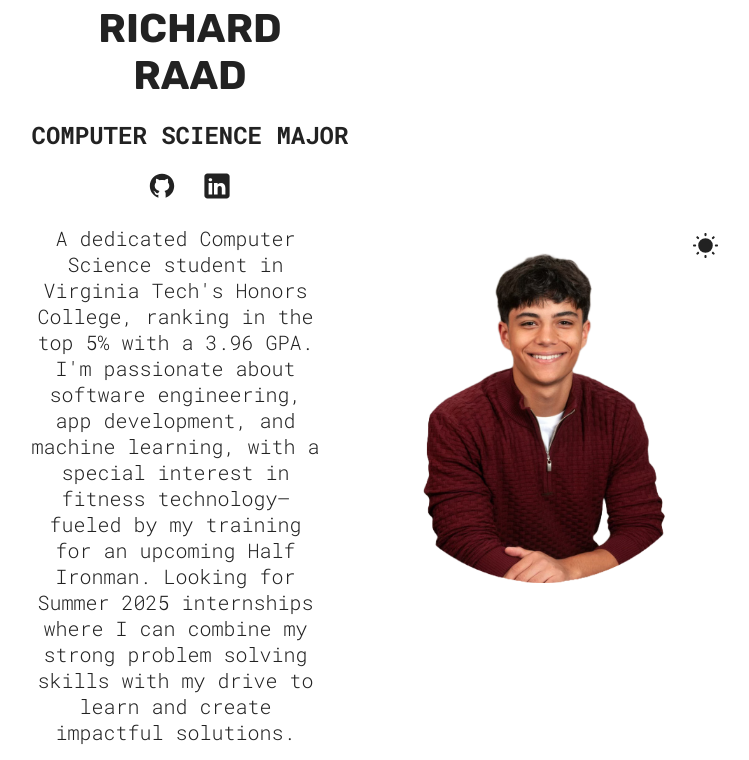
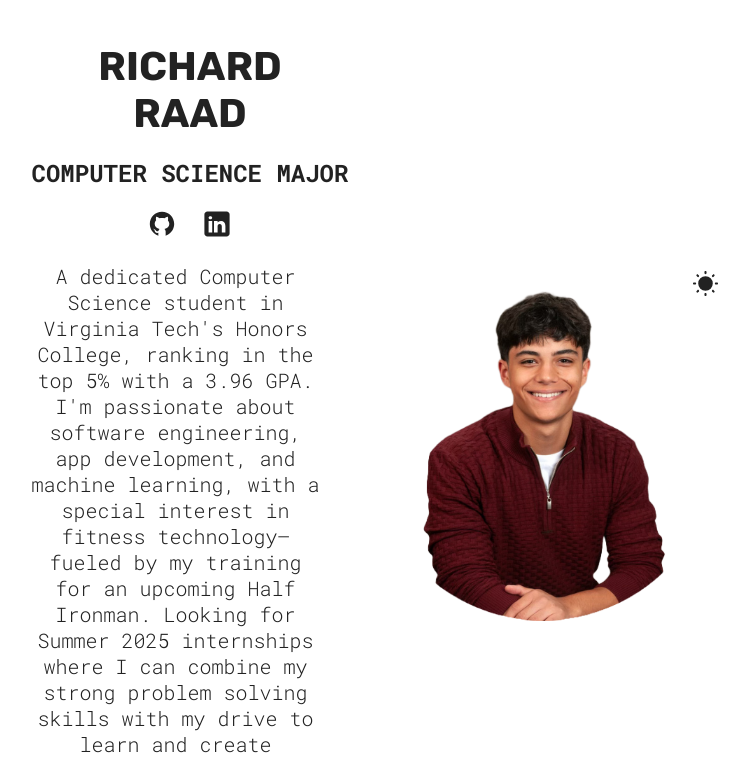
Before and after one commit to Richard-Raad/Richard-Raad-Portfolio, a React (Vite) app: page / in a window 1280 px wide. Shown: the top 760 px of the page, without its empty margins (265-1014 px from the left). Built offline with nearby package versions, Linux system fonts and the light colour scheme.

Commit message:
Fixing Margin

```diff
--- a/src/App.css
+++ b/src/App.css
@@ -22,7 +22,7 @@ body {
   background-color: var(--background-color);
   display: flex;
   justify-content: center;
-  margin: 0 auto 60px;
+  margin: 40 auto 70px;
 }
 
 #root {
--- a/src/sections/Hero/HeroStyles.module.css
+++ b/src/sections/Hero/HeroStyles.module.css
@@ -2,10 +2,10 @@
   display: flex;
   flex-direction: column;
   justify-content: center;
-  margin-top: 50px;
+  margin-top: 40px;
   gap: 20px;
   text-align: center;
-  height: 90dvh;
+  height: 100dvh;
   min-height: 500px;
 
   .hero {
```
